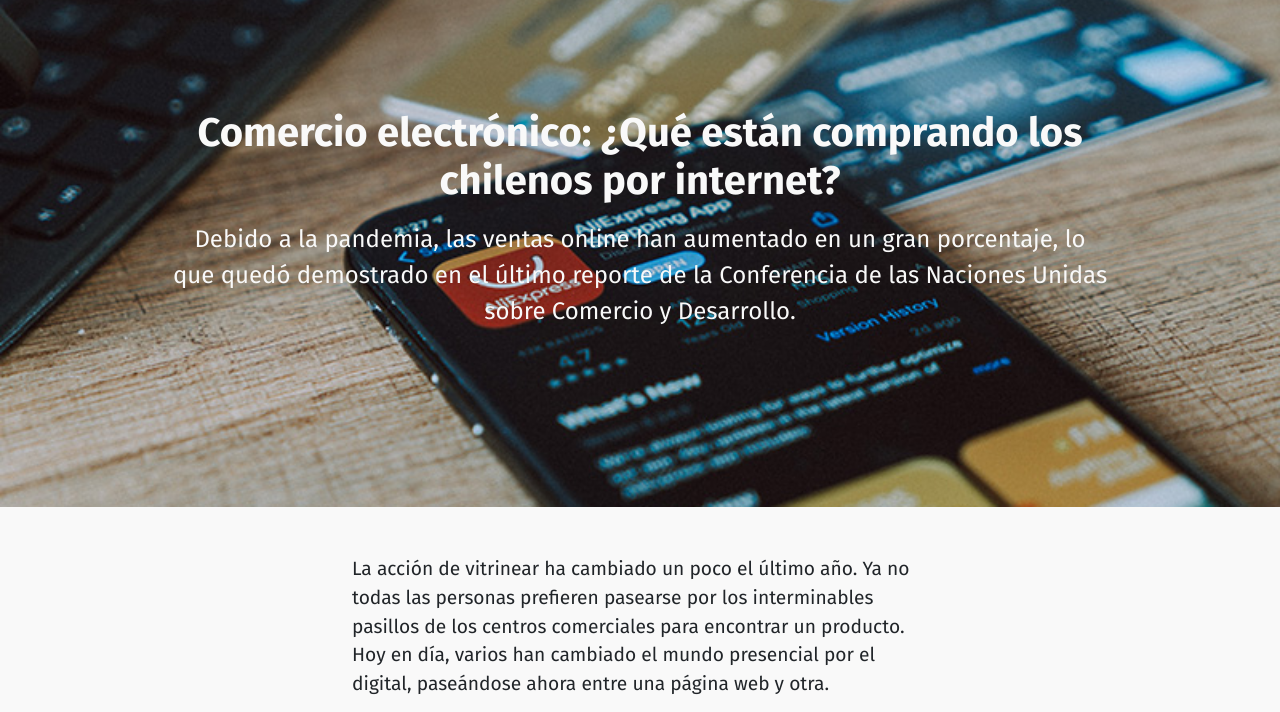
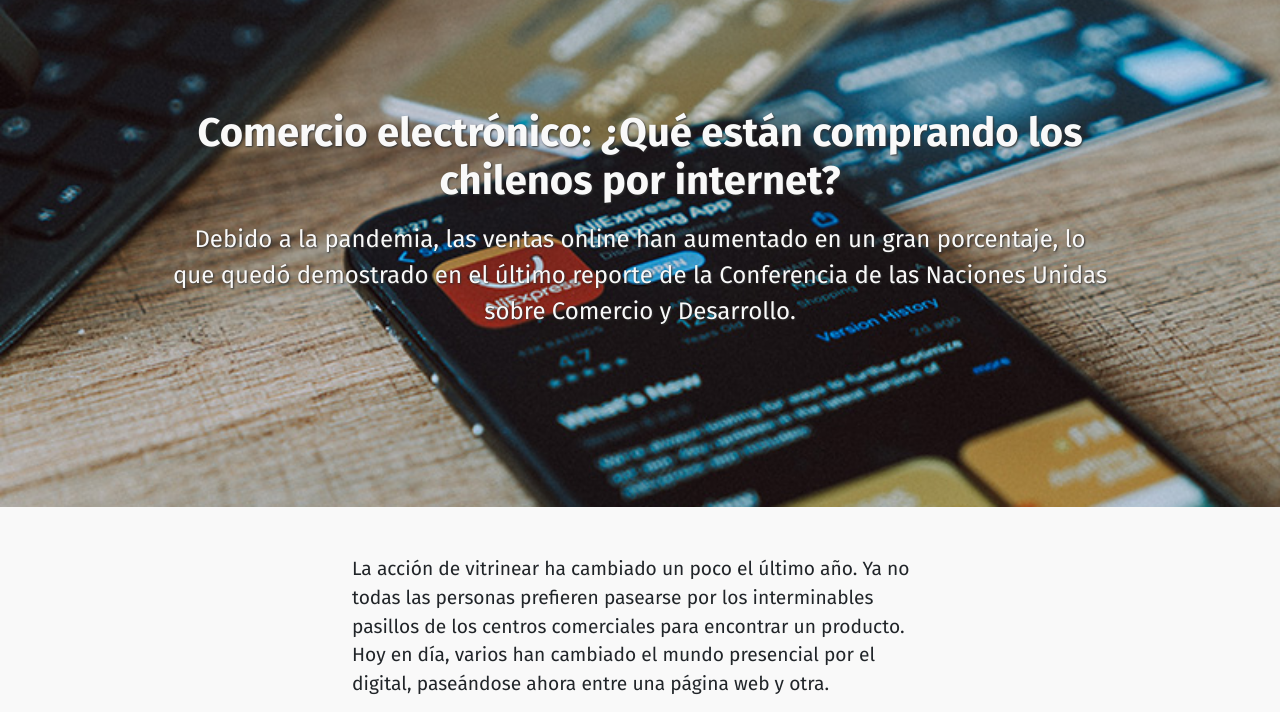
Before and after one commit to salsula/sesion_08-v2, a plain HTML site: page index.html in a window 1280 px wide. Shown: the part 53-765 px from the top of the page. Drawn offline with nearby package versions, Linux system fonts and the light colour scheme.

Commit message:
Add files via upload

```diff
--- a/style.css
+++ b/style.css
@@ -34,6 +34,10 @@ header, nav {
     color: #f9f9f9;
 }
 
+header {
+    text-shadow: 1px 1px 2px #333;
+}
+
 .container {
     max-width: 600px;
 }
```
